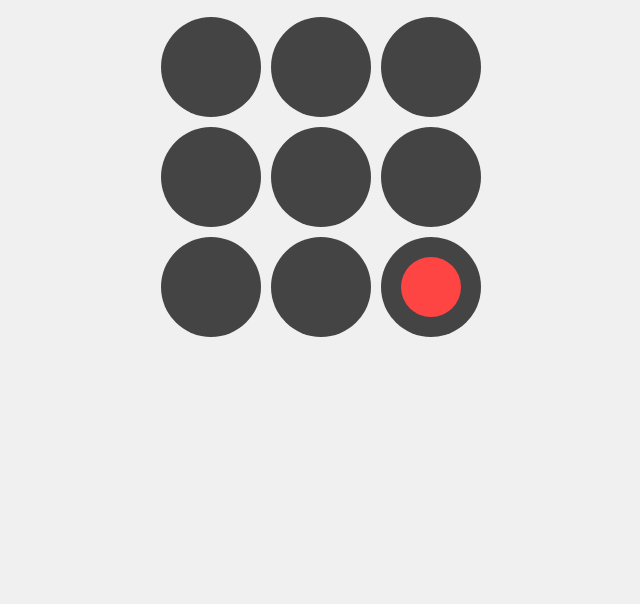
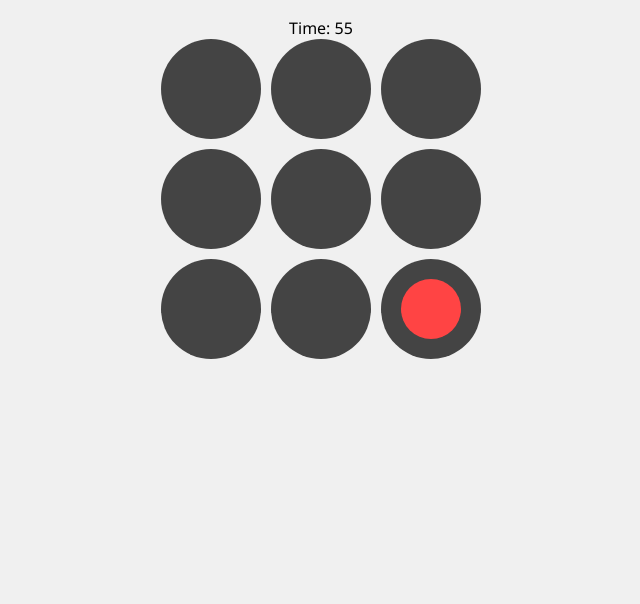
Before and after one commit to RaviJhajj/Website, a plain HTML site: page fourth.html in a window 1280 px wide. Shown: the part 196-800 px from the top of the page, without its empty margins (319-959 px from the left). Drawn offline with Linux system fonts and the light colour scheme.

Commit message:
Update fourth.html

```diff
--- a/fourth.html
+++ b/fourth.html
@@ -50,6 +50,7 @@
   <p><a href='index.html'>Home</a></p>
   <h1>Whack-a-Mole</h1>
   <div id="score">Score: 0</div>
+  <div id="timer">Time: 60</div>
   <div id="grid">
     <div class="hole" id="hole0"></div>
     <div class="hole" id="hole1"></div>
@@ -92,7 +93,22 @@
       activeHole = null;
     }
 
-    setInterval(showMole, 600); // mole pops up every second
+    const moleInterval = setInterval(showMole, 600); // mole pops up every second
+
+    let timeLeft = 60;
+const timerDisplay = document.getElementById('timer');
+
+const countdown = setInterval(() => {
+  timeLeft--;
+  timerDisplay.textContent = `Time: ${timeLeft}`;
+
+  if (timeLeft <= 0) {
+    clearInterval(countdown);
+    clearInterval(moleInterval);
+    if (activeHole) activeHole.innerHTML = '';
+    alert(`Time's up! Final score: ${score}`);
+  }
+}, 1000);
   </script>
 </body>
 </html>
```
